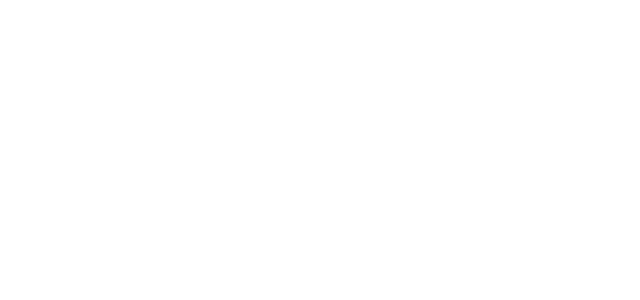
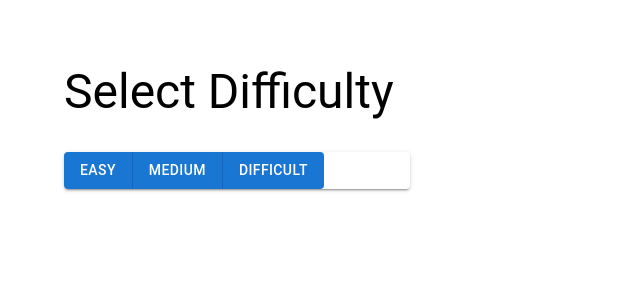
Before and after one commit to CS3219-AY2223S1/cs3219-project-ay2223s1-g37, a React (Create React App) app in the folder frontend/: page /matching in a window 1280 px wide. Before the commit this address had no page. Shown: the top 300 px of the page, without its empty margins (0-640 px from the left). Built offline with nearby package versions, Linux system fonts and the light colour scheme; no server answers.

Commit message:
Set up select difficulty page

```diff
--- a/frontend/src/App.js
+++ b/frontend/src/App.js
@@ -1,5 +1,6 @@
-import {BrowserRouter as Router, Routes, Route, Navigate} from "react-router-dom";
+import {BrowserRouter as Router, Routes, Route, Navigate, Link} from "react-router-dom";
 import SignupPage from './components/SignupPage';
+import MatchingPage from "./components/Matching";
 import {Box} from "@mui/material";
 
 function App() {
@@ -10,6 +11,7 @@
                     <Routes>
                         <Route exact path="/" element={<Navigate replace to="/signup" />}></Route>
                         <Route path="/signup" element={<SignupPage/>}/>
+                        <Route path="/matching" element={<MatchingPage/>}/>
                     </Routes>
                 </Router>
             </Box>
--- /dev/null
+++ b/frontend/src/components/Matching.js
@@ -0,0 +1,49 @@
+import {
+  Box,
+  Button,
+  ButtonGroup,
+  Typography
+} from "@mui/material";
+import axios from "axios";
+import {Link} from "react-router-dom";
+import React, { useState, useEffect } from 'react';
+import io from 'socket.io-client';
+
+const socket = io.connect('http://localhost:8001');
+
+function MatchingPage() {
+  const [isConnected, setIsConnected] = useState(socket.connected);
+
+  useEffect(() => {
+    socket.on('connect', () => {
+      setIsConnected(true);
+    });
+
+    socket.on('disconnect', () => {
+      setIsConnected(false);
+    });
+
+    return () => {
+      socket.off('connect');
+      socket.off('disconnect');
+    };
+  }, []);
+
+  const sendMatch = (difficulty) => {
+    let username1 = "abc";
+    socket.emit('match', {username1, difficulty});
+  }
+
+  return (
+    <Box display={"flex"} flexDirection={"column"} width={"30%"}>
+      <Typography variant={"h3"} marginBottom={"2rem"}>Select Difficulty</Typography>
+      <ButtonGroup variant="contained" aria-label="outlined primary button group">
+        <Button onClick={ () => sendMatch("easy") }>Easy</Button>
+        <Button onClick={ () => sendMatch("medium") }>Medium</Button>
+        <Button onClick={ () => sendMatch("difficult") }>Difficult</Button>
+      </ButtonGroup>
+    </Box>
+  );
+}
+
+export default MatchingPage;
```
Also changed, not shown: 1 other file (tests, documents, lock files or other folders).
